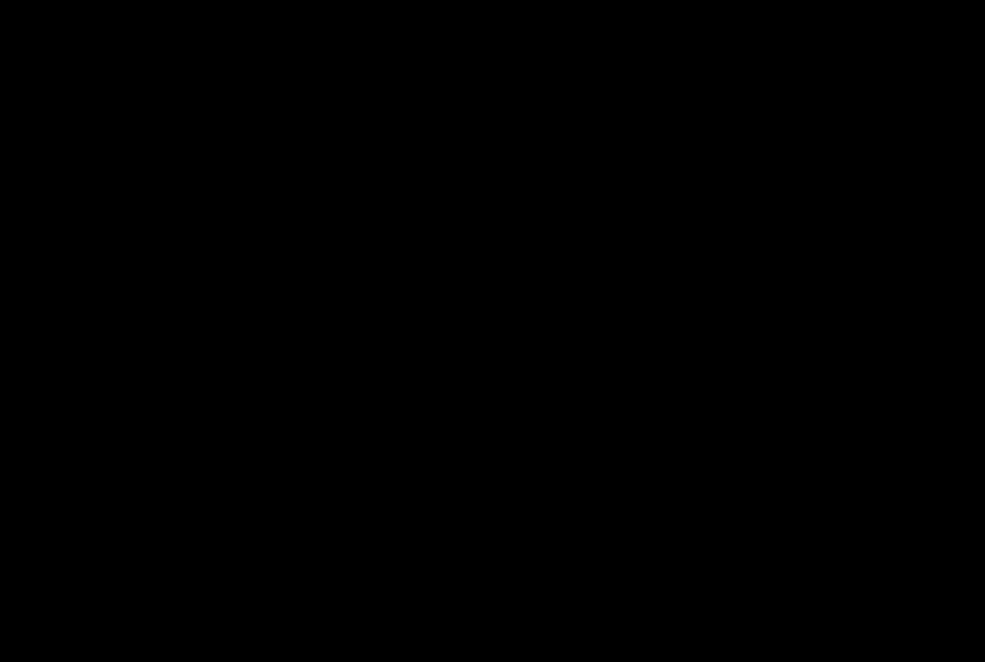
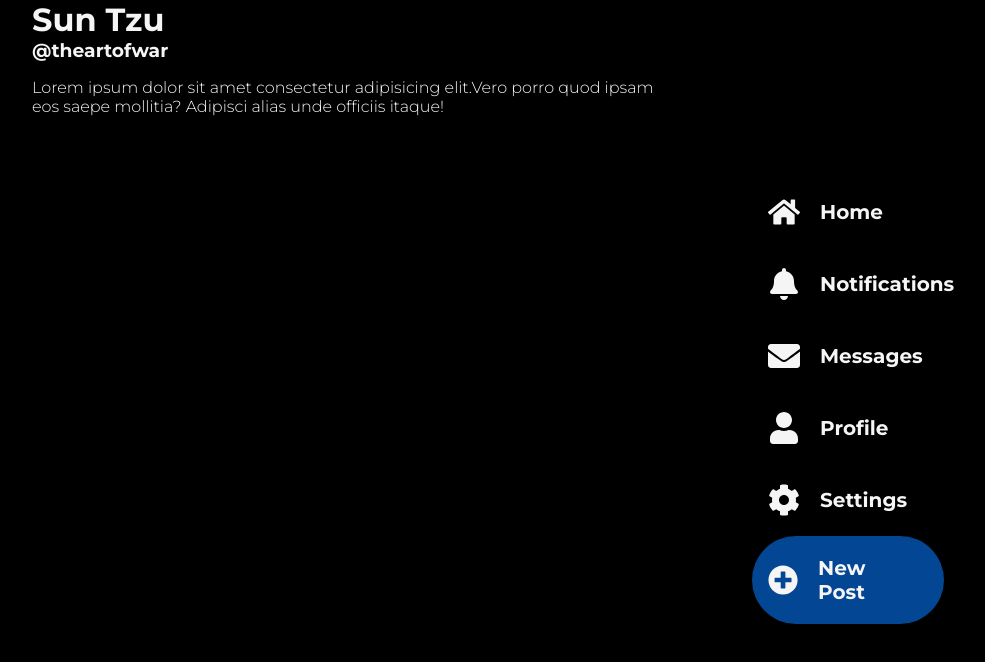
Before and after one commit to inshaldev/postic, a React (Create React App) app: page /postic/home in a window 1280 px wide. Before the commit this address had no page. Shown: the top 662 px of the page, without its empty margins (208-1193 px from the left). Built offline with nearby package versions, Linux system fonts and the light colour scheme.

Commit message:
added homepage & sidebar

```diff
--- a/package.json
+++ b/package.json
@@ -9,6 +9,7 @@
     "@testing-library/user-event": "^12.1.10",
     "react": "^17.0.2",
     "react-dom": "^17.0.2",
+    "react-icons": "^4.3.1",
     "react-router-dom": "^6.0.2",
     "react-scripts": "4.0.3",
     "web-vitals": "^1.0.1"
--- a/src/App.js
+++ b/src/App.js
@@ -1,15 +1,30 @@
-import { BrowserRouter, Route, Routes } from 'react-router-dom';
+import { useState } from 'react';
+import { BrowserRouter, Route, Routes, Navigate } from 'react-router-dom';
+import { HomePage } from './Pages/HomePage';
 import { LoginPage } from './Pages/LoginPage';
 import { MainPage } from './Pages/MainPage';
 import { SignUpPage } from './Pages/SignUpPage';
 import './Styles/app.css';
 
 function App() {
+  const [userLoggedIn, setUserLoggedIn] = useState(true);
+
   return (
-    <div className="App fl-col-cen-cen min-h-100">
+    <div className="App">
       <BrowserRouter>
         <Routes>
-          <Route path="/postic" element={<MainPage />} exact />
+          <Route
+            path="/postic"
+            element={
+              userLoggedIn ? (
+                <Navigate replace to="/postic/home" />
+              ) : (
+                <MainPage />
+              )
+            }
+            exact
+          />
+          <Route path="/postic/home" element={<HomePage />} />
           <Route path="/postic/login" element={<LoginPage />} />
           <Route path="/postic/signup" element={<SignUpPage />} />
         </Routes>
--- /dev/null
+++ b/src/Components/Sidebar.js
@@ -0,0 +1,55 @@
+import '../Styles/components.css';
+import React from 'react';
+import {
+  FaBell,
+  FaCog,
+  FaEnvelope,
+  FaHome,
+  FaPlusCircle,
+  FaUser,
+} from 'react-icons/fa';
+import { Link } from 'react-router-dom';
+
+export const Sidebar = () => {
+  return (
+    <div className="sidebar">
+      <ul className="sidebar-list">
+        <Link to="/postic/home">
+          <li>
+            <FaHome className="sidebar-icon" /> Home
+          </li>
+        </Link>
+        <Link to="/postic/home">
+          <li>
+            <FaBell className="sidebar-icon" />
+            Notifications
+          </li>
+        </Link>
+        <Link to="/postic/home">
+          <li>
+            <FaEnvelope className="sidebar-icon" />
+            Messages
+          </li>
+        </Link>
+        <Link to="/postic/home">
+          <li>
+            <FaUser className="sidebar-icon" />
+            Profile
+          </li>
+        </Link>
+        <Link to="/postic/home">
+          <li>
+            <FaCog className="sidebar-icon" />
+            Settings
+          </li>
+        </Link>
+        <Link to="/postic/home" className="primary">
+          <li>
+            <FaPlusCircle className="sidebar-icon" />
+            New Post
+          </li>
+        </Link>
+      </ul>
+    </div>
+  );
+};
--- /dev/null
+++ b/src/Pages/HomePage.js
@@ -0,0 +1,34 @@
+import '../Styles/homepage.css';
+import React, { useState } from 'react';
+import { Sidebar } from '../Components/Sidebar';
+
+export const HomePage = () => {
+  const [posts, setPosts] = useState([
+    {
+      id: 1,
+      name: 'Sun Tzu',
+      username: '@theartofwar',
+      likes: 0,
+      comments: 0,
+      content:
+        'Lorem ipsum dolor sit amet consectetur adipisicing elit.Vero porro quod ipsam eos saepe mollitia? Adipisci alias unde officiis itaque!',
+    },
+  ]);
+
+  return (
+    <div className="homepage">
+      <div className="posts">
+        {posts.map((post) => {
+          return (
+            <div className="post">
+              <h1>{post.name}</h1>
+              <h3>{post.username}</h3>
+              <p>{post.content}</p>
+            </div>
+          );
+        })}
+      </div>
+      <Sidebar />
+    </div>
+  );
+};
--- a/src/Pages/MainPage.js
+++ b/src/Pages/MainPage.js
@@ -1,6 +1,9 @@
 import { Link } from 'react-router-dom';
+import { useEffect } from 'react';
 
 export const MainPage = () => {
+  useEffect(() => (document.title = 'Postic - Share your thoughts!'), []);
+
   return (
     <div className="main-page">
       <h1 className="main-heading">Start using Postic now!</h1>
--- a/src/Styles/app.css
+++ b/src/Styles/app.css
@@ -1,6 +1,11 @@
 .App {
   background-color: black;
+  min-height: 100vh;
   width: 100%;
+  display: flex;
+  flex-direction: column;
+  justify-content: center;
+  align-items: center;
 }
 .postic {
   font-family: 'Berkshire Swash', sans-serif;
--- /dev/null
+++ b/src/Styles/components.css
@@ -0,0 +1,54 @@
+.sidebar {
+  position: fixed;
+  right: 0;
+  top: 0;
+  width: 25%;
+  /* grid-column: 4; */
+  min-height: 100vh;
+  display: flex;
+  flex-direction: column;
+  justify-content: center;
+  align-items: center;
+}
+.sidebar-list {
+  width: 100%;
+  display: flex;
+  flex-direction: column;
+  justify-content: space-between;
+  align-items: flex-start;
+}
+.sidebar-list li {
+  display: flex;
+  padding: 1.25rem 2rem 1.25rem 1rem;
+  align-items: center;
+  max-width: auto;
+}
+.sidebar-list a:hover {
+  background-color: #151515;
+  cursor: pointer;
+}
+.sidebar-icon {
+  font-size: 2rem;
+  margin-right: 1.25rem;
+}
+.sidebar-list a {
+  border-radius: 50px;
+  font-size: 1.25rem;
+  font-weight: 700;
+  width: 100%;
+  color: #f5f5f5;
+  text-decoration: none;
+  transition: 0.2s ease-in-out;
+}
+.sidebar-list a.primary {
+  background-color: var(--chelsea-blue);
+  width: 60%;
+}
+.sidebar .new-post {
+  align-self: flex-start;
+  width: 50%;
+}
+
+.posts {
+  grid-column: 3;
+}
--- /dev/null
+++ b/src/Styles/homepage.css
@@ -0,0 +1,7 @@
+.homepage {
+  min-height: 100vh;
+  width: 100%;
+  display: grid;
+  grid-template-columns: 0.25fr 0.5fr 2fr 1fr 0.25fr;
+  grid-template-rows: auto;
+}
```
Also changed, not shown: 2 other files (tests, documents, lock files or other folders).
